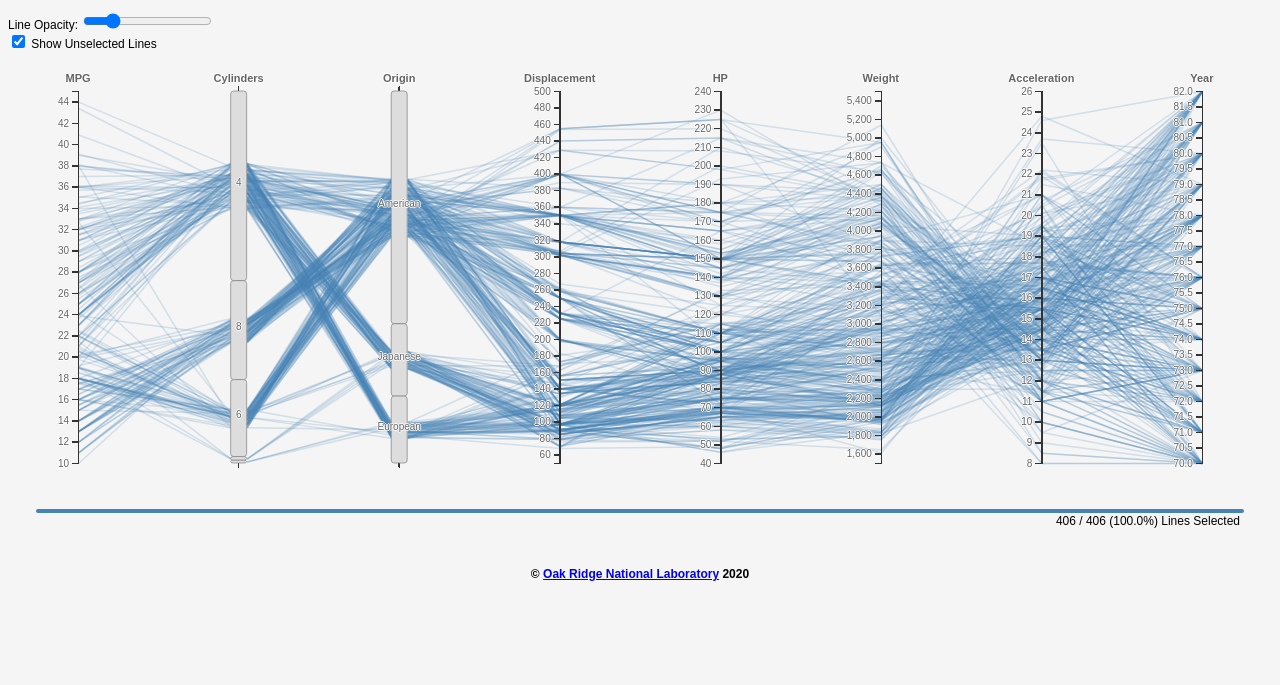
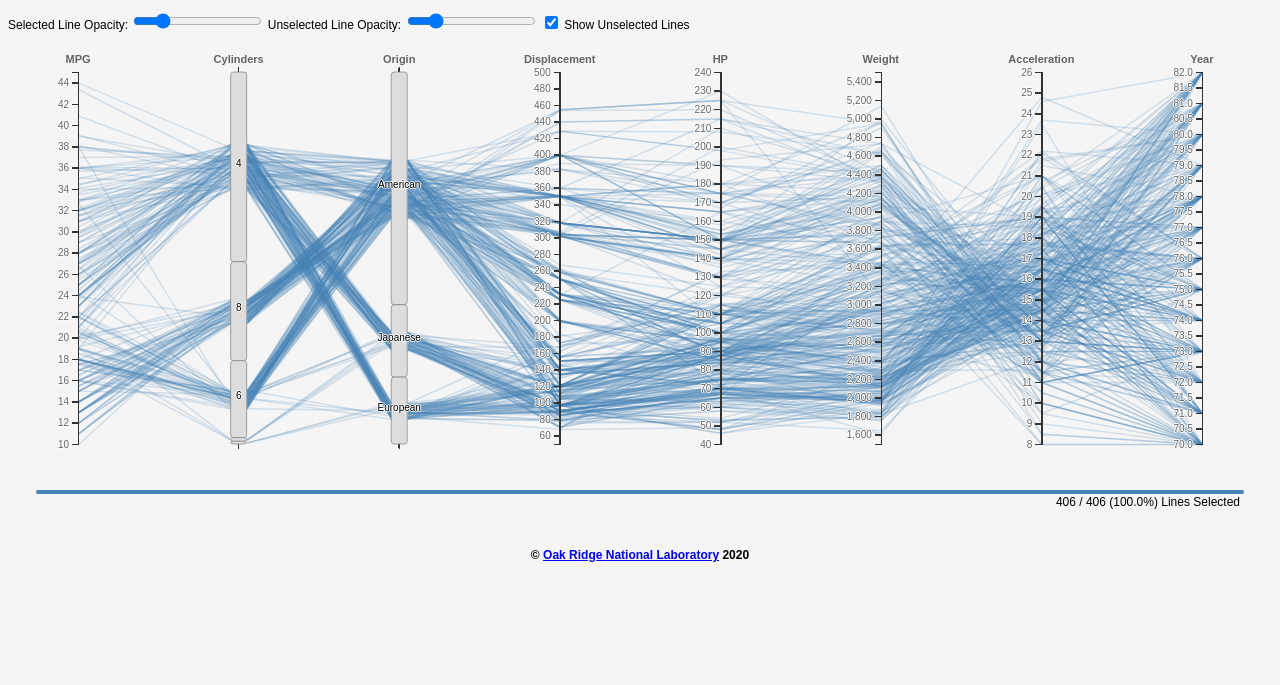
Before and after one commit to csteed/CrossVisWeb, a plain HTML site: page index.html in a window 1280 px wide. Shown: the part 115-800 px from the top of the page. Drawn offline with Linux system fonts and the light colour scheme.

Commit message:
enhancements to display settings

```diff
--- a/index.html
+++ b/index.html
@@ -49,10 +49,10 @@
           shape-rendering: crispEdges;
       }
 
-      .axis text {
+      /* .axis text {
           fill: #646464;
           text-shadow: 0 1px 0 #fff, 1px 0 0 #fff, 0 -1px 0 #fff, -1px 0 0 #fff;
-      }
+      } */
     </style>
   </head>
   <body>
@@ -68,6 +68,9 @@
       </tr>
     </table>
 
+    <!-- <label for="fileInput">Files: </label>
+    <input type="file" id="fileInput" onchange="loadFile()"><br/><br/> -->
+
     <label for="dataSelect">Dataset: </label>
     <select id="dataSelect" onchange="dataSelectChanged()">
       <option selected>ASA Cars</option>
@@ -76,11 +79,12 @@
       <option>MSC Data</option>
     </select><br/><br/>
 
-    <label for="opacityRange">Line Opacity: </label><input type="range" min="1" max="100" value="20" class="slider" id="opacityRange" onchange="opacityRangeChanged()" text="Line Opacity Slider"><br/>
+    <label for="selectedLineOpacityRange">Selected Line Opacity: </label><input type="range" min="1" max="100" value="20" class="slider" id="selectedLineOpacityRange" onchange="selectedLineOpacityRangeChanged()">
+
+    <label for="unselectedLineOpacityRange">Unselected Line Opacity: </label><input type="range" min="1" max="100" value="20" class="slider" id="unselectedLineOpacityRange" onchange="unselectedLineOpacityRangeChanged()">
 
     <input type="checkbox" id="showUnselectedCheck" checked />
     <label for="showUnselectedCheck">Show Unselected Lines</label>
-
 
     <div id="chart" style="position: relative;"></div>
 
@@ -142,15 +146,26 @@
       return document.getElementById('showUnselectedCheck').checked;
     }
 
-    const opacityRangeChanged = () => {
-        const opacity = getOpacityRange();
+    const unselectedLineOpacityRangeChanged = () => {
+        const opacity = getUnselectedLineOpacityRange();
+        if (chart) {
+            chart.unselectedLineOpacity(opacity);
+        }
+    }
+
+    const getUnselectedLineOpacityRange = () => {
+      return document.getElementById('unselectedLineOpacityRange').value / 100.;
+    }
+
+    const selectedLineOpacityRangeChanged = () => {
+        const opacity = getSelectedLineOpacityRange();
         if (chart) {
             chart.selectedLineOpacity(opacity);
         }
     }
 
-    const getOpacityRange = () => {
-      return document.getElementById('opacityRange').value / 100.;
+    const getSelectedLineOpacityRange = () => {
+      return document.getElementById('selectedLineOpacityRange').value / 100.;
     }
 
     const createChart = () => {
@@ -165,8 +180,9 @@
         chart = pcpChart()
           .width(divWidth)
           .height(chartHeight)
-          .showUnselectedLines(true)
-          .selectedLineOpacity(getOpacityRange())
+          .showUnselectedLines(showUnselectedLines())
+          .selectedLineOpacity(getSelectedLineOpacityRange())
+          .unselectedLineOpacity(getUnselectedLineOpacityRange())
           .margin(margin);
         d3.select('#chart').call(chart, chartData);
       }
--- a/js/pcpChart.js
+++ b/js/pcpChart.js
@@ -283,7 +283,13 @@ var pcpChart = function () {
             .attr('y', y[dim.name].range()[0] + correlationRectPadding + correlationRectSize + correlationLabelHeight)
             .text("r");
 
-          d3.select(this).call(axis.scale(y[dim.name]).ticks(pcpHeight / 20));
+          d3.select(this)
+            .call(axis.scale(y[dim.name]).ticks(pcpHeight / 20))
+
+          d3.select(this).selectAll('.axis text')
+            .attr('fill', '#646464')
+            .style('text-shadow', '0 1px 0 #fff, 1px 0 0 #fff, 0 -1px 0 #fff, -1px 0 0 #fff');
+
         } else {
           let grpHeight = y[dim.name].bandwidth();
           // console.log(dim.groups);
@@ -349,7 +355,9 @@ var pcpChart = function () {
             // .data(dim.categories)
             .join("text")
               .attr("class", "categoryRectLabel")
-              .attr("fill", "#000")
+              // .attr("fill", "#000")
+              .attr('fill', '#000')
+              .style('text-shadow', '0 1px 0 #fff, 1px 0 0 #fff, 0 -1px 0 #fff, -1px 0 0 #fff')
               .attr("y", c => c.center)
               .attr("text-anchor", "middle")
               .attr("font-size", 10)
```
